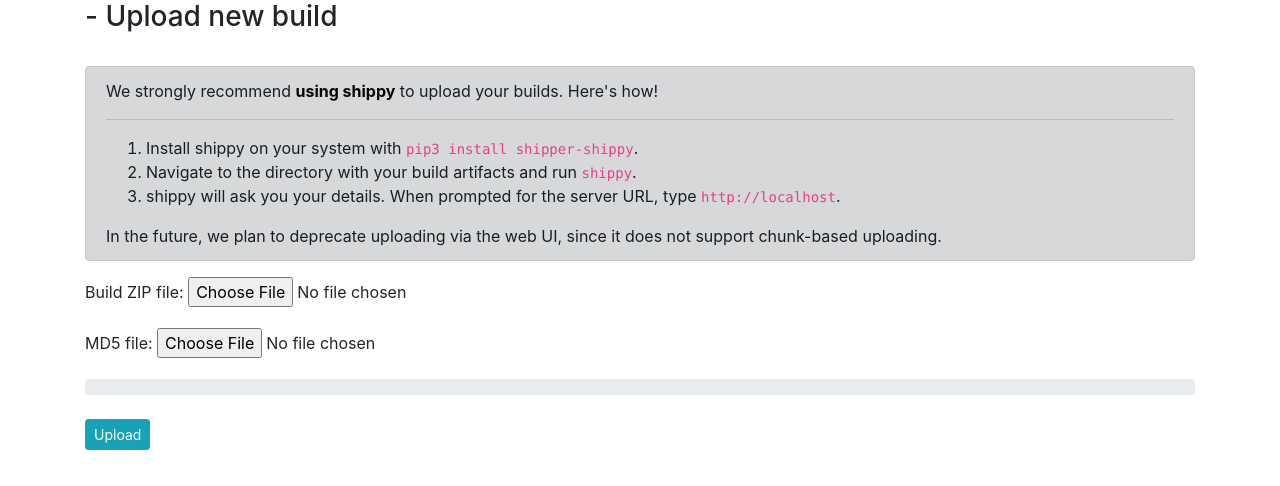
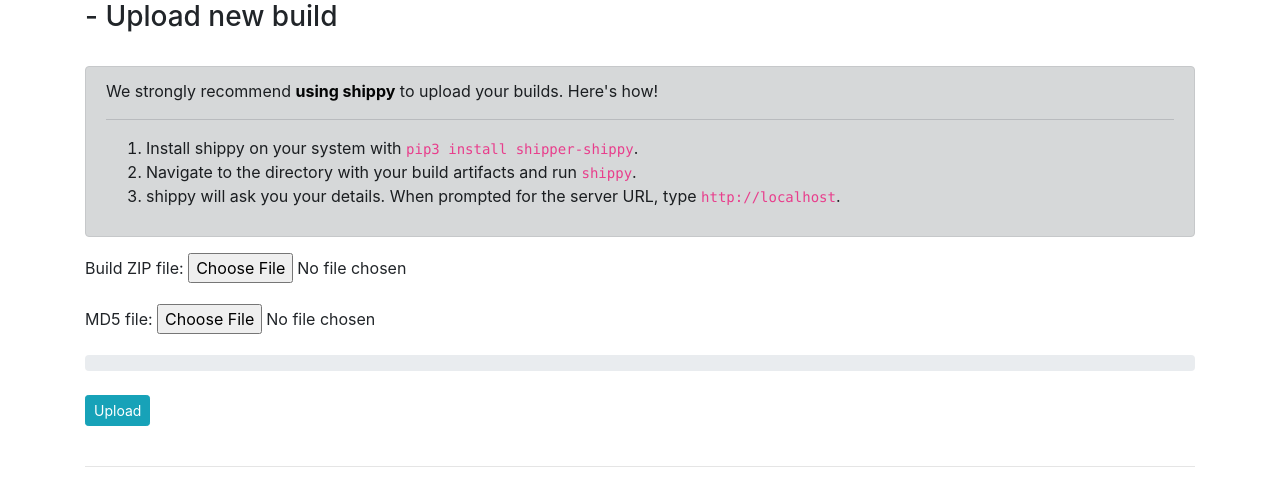
Before and after one commit to shipperstack/shipper, a Django app: template shipper/templates/shipper/build_upload.html in a window 1280 px wide. Shown: the part 56-542 px from the top of the page. Run offline with Django 3.2, Linux system fonts and the light colour scheme; the template is opened without the code that fills it: values that come from a table or form of the project are taken from there, others are empty; parts of the project's set-up code (start-up, migrations or seed data) failed here and were passed over; some libraries are stand-ins or nearby versions.

Commit message:
shipper: templates: remove web UI deprecation notice for now
People might actually prefer using the WebUI for certain uploads

```diff
--- a/shipper/templates/shipper/build_upload.html
+++ b/shipper/templates/shipper/build_upload.html
@@ -42,7 +42,6 @@
         <li>Navigate to the directory with your build artifacts and run <code>shippy</code>.</li>
         <li>shippy will ask you your details. When prompted for the server URL, type <code>{{ request.scheme }}://{{ request.get_host }}</code>.</li>
     </ol>
-    <p class="mb-0">In the future, we plan to deprecate uploading via the web UI, since it does not support chunk-based uploading.</p>
     </div>
 
     <form action="" method="post" enctype="multipart/form-data">
```
